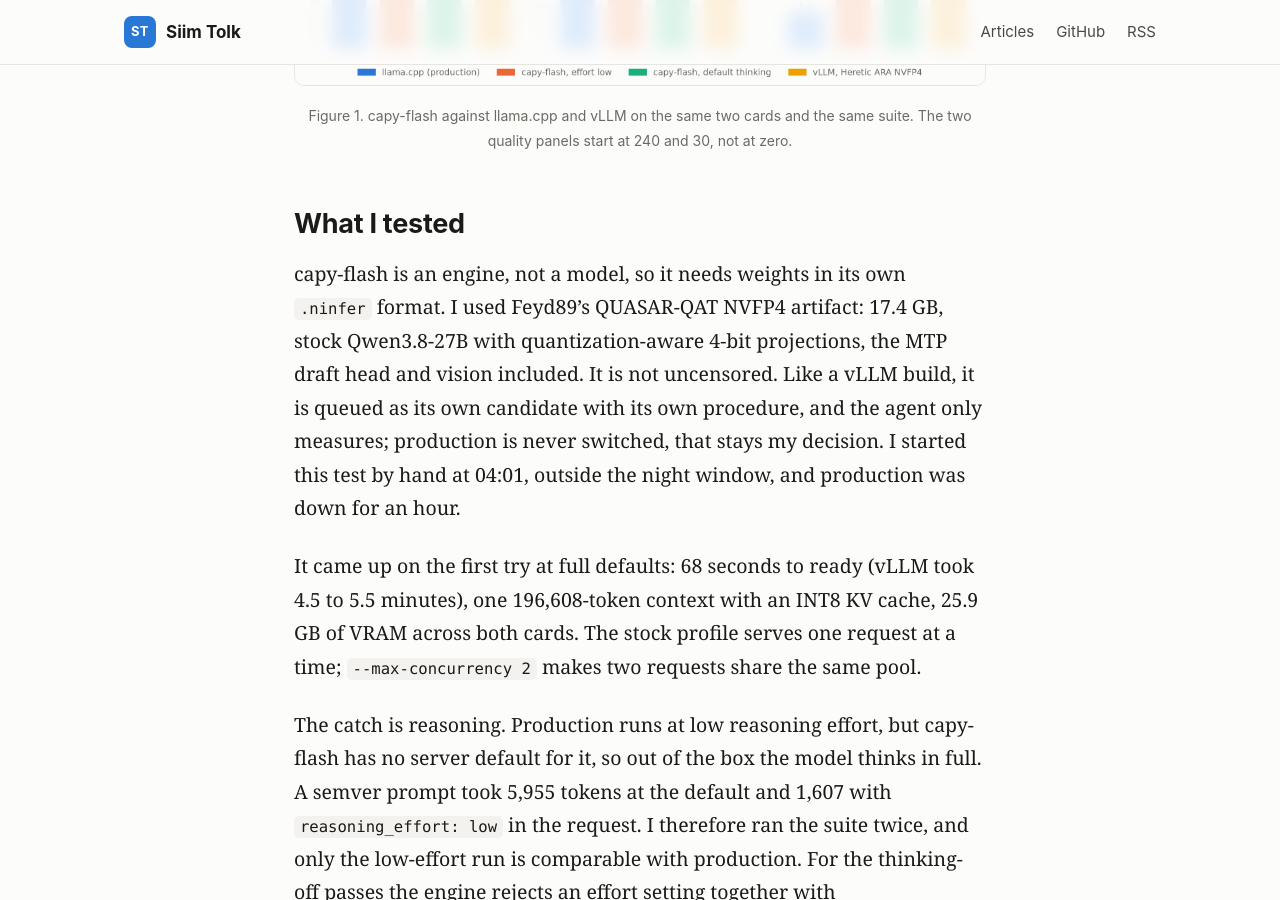
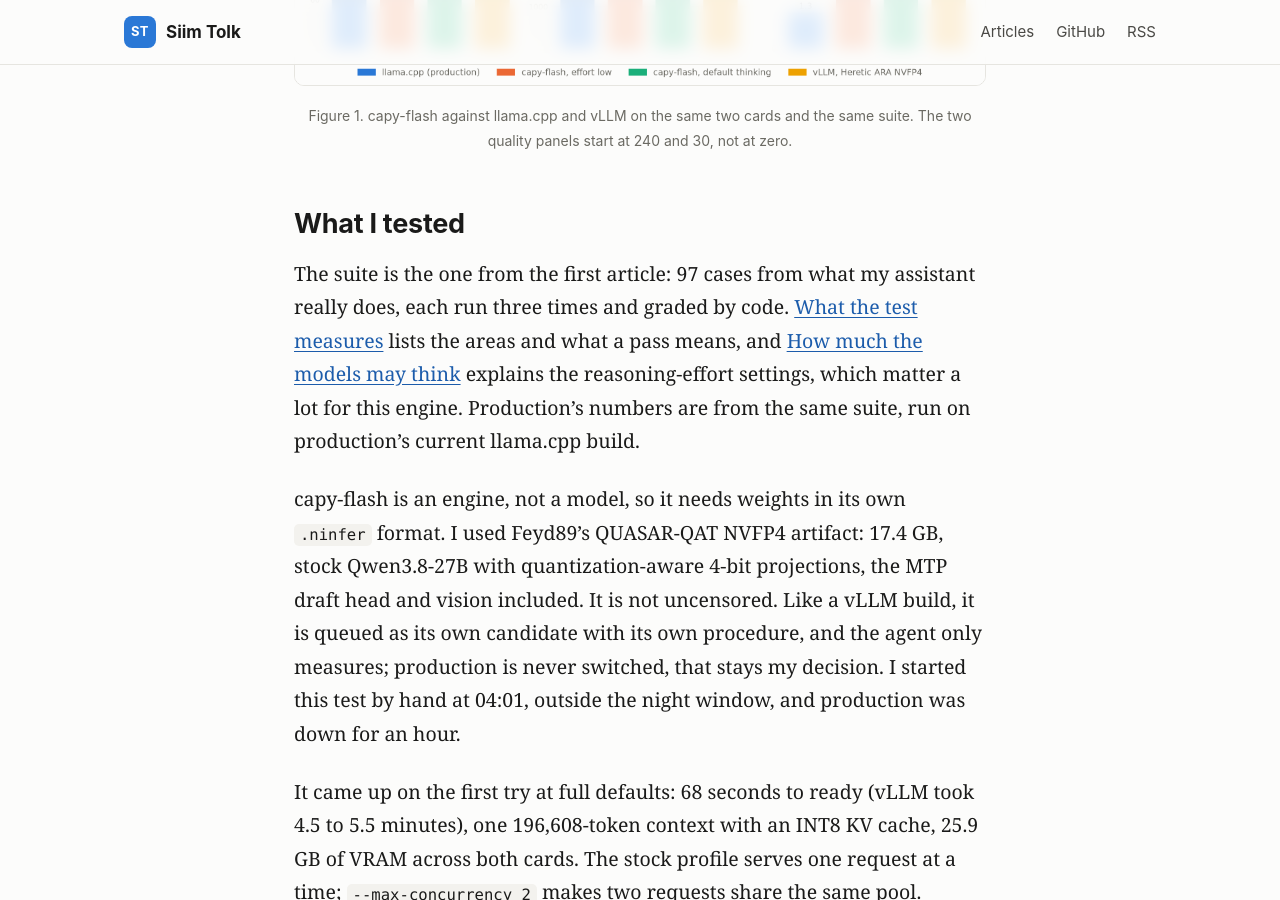
Before and after one commit to siimtolk/siimtolk.github.io, a Jekyll site: the page built from _posts/2026-10-25-capy-flash-test.md, in a window 1280 px wide and 900 px high, scrolled down 1183 px. Built offline with Jekyll 4.4.1, drawn with Linux system fonts in a browser that asks for light colours.

Commit message:
capy-flash article: reference the testing article for what was tested
Co-Authored-By: Claude Sonnet 5.5 <noreply@anthropic.com>

```diff
--- a/_posts/2026-10-25-capy-flash-test.md
+++ b/_posts/2026-10-25-capy-flash-test.md
@@ -14,6 +14,8 @@ This weekend an engine called capy-flash showed up on r/LocalLLaMA: a two-GPU te
 *Figure 1. capy-flash against llama.cpp and vLLM on the same two cards and the same suite. The two quality panels start at 240 and 30, not at zero.*
 
 ## What I tested
+
+The suite is the one from the first article: 97 cases from what my assistant really does, each run three times and graded by code. [What the test measures](/articles/llm-testing-overnight/#what-the-test-measures) lists the areas and what a pass means, and [How much the models may think](/articles/llm-testing-overnight/#how-much-the-models-may-think) explains the reasoning-effort settings, which matter a lot for this engine. Production's numbers are from the same suite, run on production's current llama.cpp build.
 
 capy-flash is an engine, not a model, so it needs weights in its own `.ninfer` format. I used Feyd89's QUASAR-QAT NVFP4 artifact: 17.4 GB, stock Qwen3.8-27B with quantization-aware 4-bit projections, the MTP draft head and vision included. It is not uncensored. Like a vLLM build, it is queued as its own candidate with its own procedure, and the agent only measures; production is never switched, that stays my decision. I started this test by hand at 04:01, outside the night window, and production was down for an hour.
 
```
